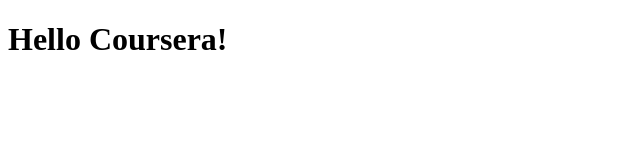
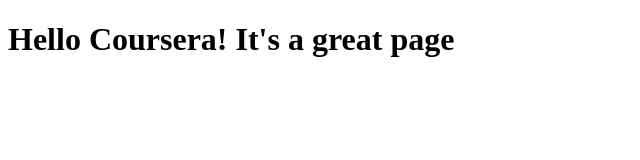
Before and after one commit to Catatomicx/coursera-test, a plain HTML site: page site/index.html in a window 1280 px wide. Shown: the whole page, without its empty margins (0-640 px from the left). Drawn offline with Linux system fonts and the light colour scheme.

Commit message:
Small addition to our page content.

```diff
--- a/site/index.html
+++ b/site/index.html
@@ -4,6 +4,6 @@
 	<title>Hello Coursera!</title>
 </head>
 <body>
-<h1>Hello Coursera!</h1>
+<h1>Hello Coursera! It's a great page</h1>
 </body>
 </html>
```
